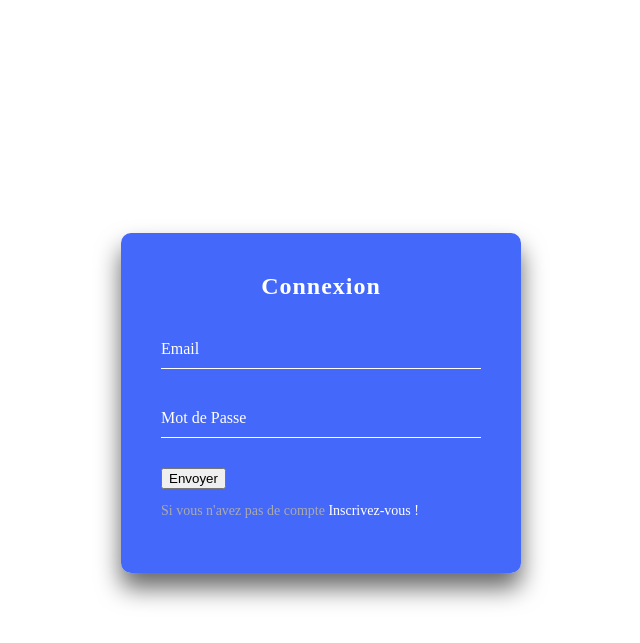
After one commit to MoussaMS/projetDjango, a Django app: page /login/ in a window 1280 px wide. The commit adds this page. Shown: the top 643 px of the page, without its empty margins (319-959 px from the left). Run offline with Django 5.2, Linux system fonts and the light colour scheme.

Commit message:
ajout des pages d'accueil et login

```diff
--- /dev/null
+++ b/projet/goodDoctor/static/login.css
@@ -0,0 +1,180 @@
+/* From Uiverse.io by glisovic01 */
+.login-box {
+    position: absolute;
+    top: 50%;
+    left: 50%;
+    width: 400px;
+    padding: 40px;
+    margin: 20px auto;
+    transform: translate(-50%, -55%);
+    background: rgba(48, 88, 250, 0.9);
+    box-sizing: border-box;
+    box-shadow: 0 15px 25px rgba(0,0,0,.6);
+    border-radius: 10px;
+  }
+
+  .login-box p:first-child {
+    margin: 0 0 30px;
+    padding: 0;
+    color: #fff;
+    text-align: center;
+    font-size: 1.5rem;
+    font-weight: bold;
+    letter-spacing: 1px;
+  }
+
+  .login-box .user-box {
+    position: relative;
+  }
+
+  .login-box .user-box input {
+    width: 100%;
+    padding: 10px 0;
+    font-size: 16px;
+    color: #fff;
+    margin-bottom: 30px;
+    border: none;
+    border-bottom: 1px solid #fff;
+    outline: none;
+    background: transparent;
+  }
+
+  .login-box .user-box label {
+    position: absolute;
+    top: 0;
+    left: 0;
+    padding: 10px 0;
+    font-size: 16px;
+    color: #fff;
+    pointer-events: none;
+    transition: .5s;
+  }
+
+  .login-box .user-box input:focus ~ label,
+  .login-box .user-box input:valid ~ label {
+    top: -20px;
+    left: 0;
+    color: #fff;
+    font-size: 12px;
+  }
+
+  .login-box form a {
+    position: relative;
+    display: inline-block;
+    padding: 10px 20px;
+    font-weight: bold;
+    color: #fff;
+    font-size: 16px;
+    text-decoration: none;
+    text-transform: uppercase;
+    overflow: hidden;
+    transition: .5s;
+    margin-top: 40px;
+    letter-spacing: 3px
+  }
+
+  .login-box a:hover {
+    background: #fff;
+    color: #272727;
+    border-radius: 5px;
+  }
+
+  .login-box a span {
+    position: absolute;
+    display: block;
+  }
+
+  .login-box a span:nth-child(1) {
+    top: 0;
+    left: -100%;
+    width: 100%;
+    height: 2px;
+    background: linear-gradient(90deg, transparent, #fff);
+    animation: btn-anim1 1.5s linear infinite;
+  }
+
+  @keyframes btn-anim1 {
+    0% {
+      left: -100%;
+    }
+
+    50%,100% {
+      left: 100%;
+    }
+  }
+
+  .login-box a span:nth-child(2) {
+    top: -100%;
+    right: 0;
+    width: 2px;
+    height: 100%;
+    background: linear-gradient(180deg, transparent, #fff);
+    animation: btn-anim2 1.5s linear infinite;
+    animation-delay: .375s
+  }
+
+  @keyframes btn-anim2 {
+    0% {
+      top: -100%;
+    }
+
+    50%,100% {
+      top: 100%;
+    }
+  }
+
+  .login-box a span:nth-child(3) {
+    bottom: 0;
+    right: -100%;
+    width: 100%;
+    height: 2px;
+    background: linear-gradient(270deg, transparent, #fff);
+    animation: btn-anim3 1.5s linear infinite;
+    animation-delay: .75s
+  }
+
+  @keyframes btn-anim3 {
+    0% {
+      right: -100%;
+    }
+
+    50%,100% {
+      right: 100%;
+    }
+  }
+
+  .login-box a span:nth-child(4) {
+    bottom: -100%;
+    left: 0;
+    width: 2px;
+    height: 100%;
+    background: linear-gradient(360deg, transparent, #fff);
+    animation: btn-anim4 1.5s linear infinite;
+    animation-delay: 1.125s
+  }
+
+  @keyframes btn-anim4 {
+    0% {
+      bottom: -100%;
+    }
+
+    50%,100% {
+      bottom: 100%;
+    }
+  }
+
+  .login-box p:last-child {
+    color: #aaa;
+    font-size: 14px;
+  }
+
+  .login-box a.a2 {
+    color: #fff;
+    text-decoration: none;
+  }
+
+  .login-box a.a2:hover {
+    background: transparent;
+    color: #aaa;
+    border-radius: 5px;
+  }
--- /dev/null
+++ b/projet/goodDoctor/templates/login.html
@@ -0,0 +1,41 @@
+{% load static %}
+<!DOCTYPE html>
+<html lang="fr">
+<head>
+    <meta charset="UTF-8">
+    <meta name="viewport" content="width=device-width, initial-scale=1.0">
+    <title>Login</title>
+    <link rel="stylesheet" href="{% static 'login.css' %}">
+</head>
+<body>
+    <div class="login-box">
+        <p>Connexion</p>
+        {% if messages %}
+          <ul>
+            {% for message in messages %}
+              <li>{{ message }}</li>
+            {% endfor %}
+          </ul>
+        {% endif %}
+        <form method="POST">
+          {% csrf_token %}
+          <div class="user-box">
+            <input required id="email" name="email" type="email">
+            <label>Email</label>
+          </div>
+          <div class="user-box">
+            <input required id="mot_de_passe" name="mot_de_passe" type="password">
+            <label>Mot de Passe</label>
+          </div>
+          <button type="submit" class="btn">
+            <span></span>
+            <span></span>
+            <span></span>
+            <span></span>
+            Envoyer
+          </button>
+        </form>
+        <p>Si vous n'avez pas de compte <a href="{% url 'register' %}" class="a2">Inscrivez-vous !</a></p>
+    </div>
+</body>
+</html>
--- a/projet/goodDoctor/templates/register.html
+++ b/projet/goodDoctor/templates/register.html
@@ -1,6 +1,6 @@
 {% load static %}
 <!DOCTYPE html>
-<html lang="en">
+<html lang="fr">
 <head>
   <meta charset="UTF-8">
   <meta name="viewport" content="width=device-width, initial-scale=1.0">
--- a/projet/goodDoctor/views.py
+++ b/projet/goodDoctor/views.py
@@ -1,13 +1,42 @@
 from django.shortcuts import render, redirect
+# from django.contrib.auth import authenticate, login
+from django.contrib.auth.hashers import check_password
 from django.contrib import messages
 from .models import Utilisateurs
 from django.contrib.auth.hashers import make_password
-from django.shortcuts import HttpResponse
-from django.http import HttpResponse
+#from django.shortcuts import HttpResponse
+#from django.http import HttpResponse
 
 # Create your views here.
-def index(request):
-    return HttpResponse("Bienvenue sur mon site de Planification santé !!")
+def home(request):
+    return render(request, 'home.html')
+
+def login_view(request):
+    if request.method == 'POST':
+        email = request.POST.get('email')
+        mot_de_passe = request.POST.get('mot_de_passe')
+
+        # Vérifie si l'utilisateur existe
+        try:
+            utilisateur = Utilisateurs.objects.get(email=email)
+            if check_password(mot_de_passe, utilisateur.mot_de_passe):  # Vérifie le mot de passe
+                # Stocke l'utilisateur dans la session
+                request.session['utilisateur_id'] = utilisateur.id
+                request.session['utilisateur_role'] = utilisateur.role
+
+                # Redirige en fonction du rôle
+                if utilisateur.role == 'medecin':
+                    return redirect('medecin_dashboard') # à faire
+                elif utilisateur.role == 'patient':
+                    return redirect('patient_dashboard') # à faire
+                else:
+                    return redirect('home')
+            else:
+                messages.error(request, 'Mot de passe incorrect.')
+        except Utilisateurs.DoesNotExist:
+            messages.error(request, 'Aucun compte trouvé avec cet email.')
+
+    return render(request, 'login.html')
 
 def register(request):
     if request.method == "POST":
--- a/projet/projet/urls.py
+++ b/projet/projet/urls.py
@@ -17,11 +17,14 @@ Including another URLconf
 from django.contrib import admin
 from django.urls import path
 from goodDoctor import views
+
+
 #from . import views
 
 urlpatterns = [
     path('admin/', admin.site.urls),
-    path('', views.index, name='index'),  # Afficher directement goodDoctor sur la page d'accueil
-    path('goodDoctor/', views.index, name='goodDoctor'),
+    path('', views.home, name='home'),  # Afficher directement goodDoctor sur la page d'accueil
+    #path('goodDoctor/', views.index, name='goodDoctor'),
     path('register/', views.register, name='register'),
+    path('login/', views.login_view, name='login'),
 ]
```
Also changed, not shown: projet/goodDoctor/static/home.css (added, +47 -0 lines), projet/goodDoctor/templates/home.html (added, +102 -0 lines), projet/goodDoctor/static/images/home.jpeg (added).
